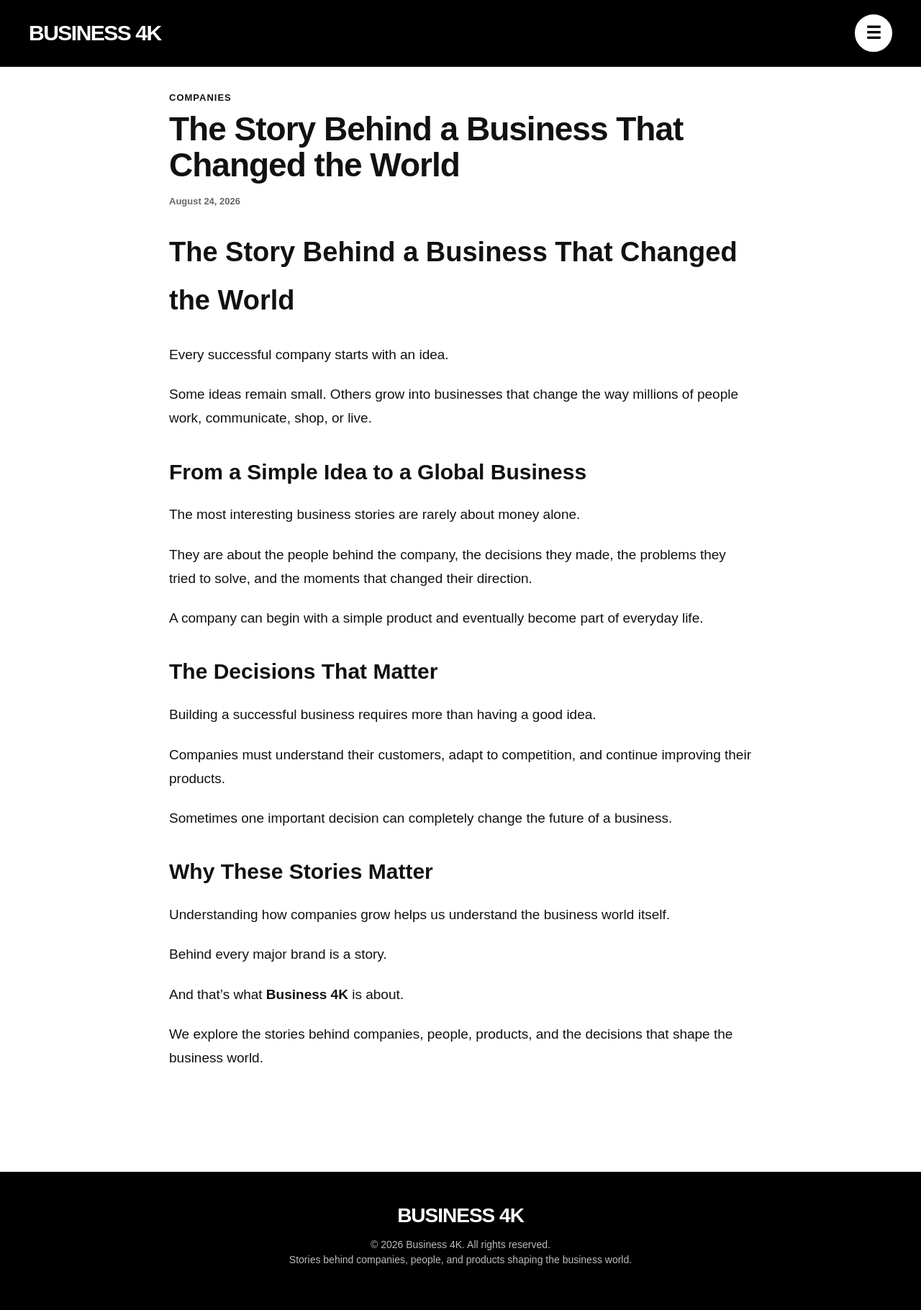
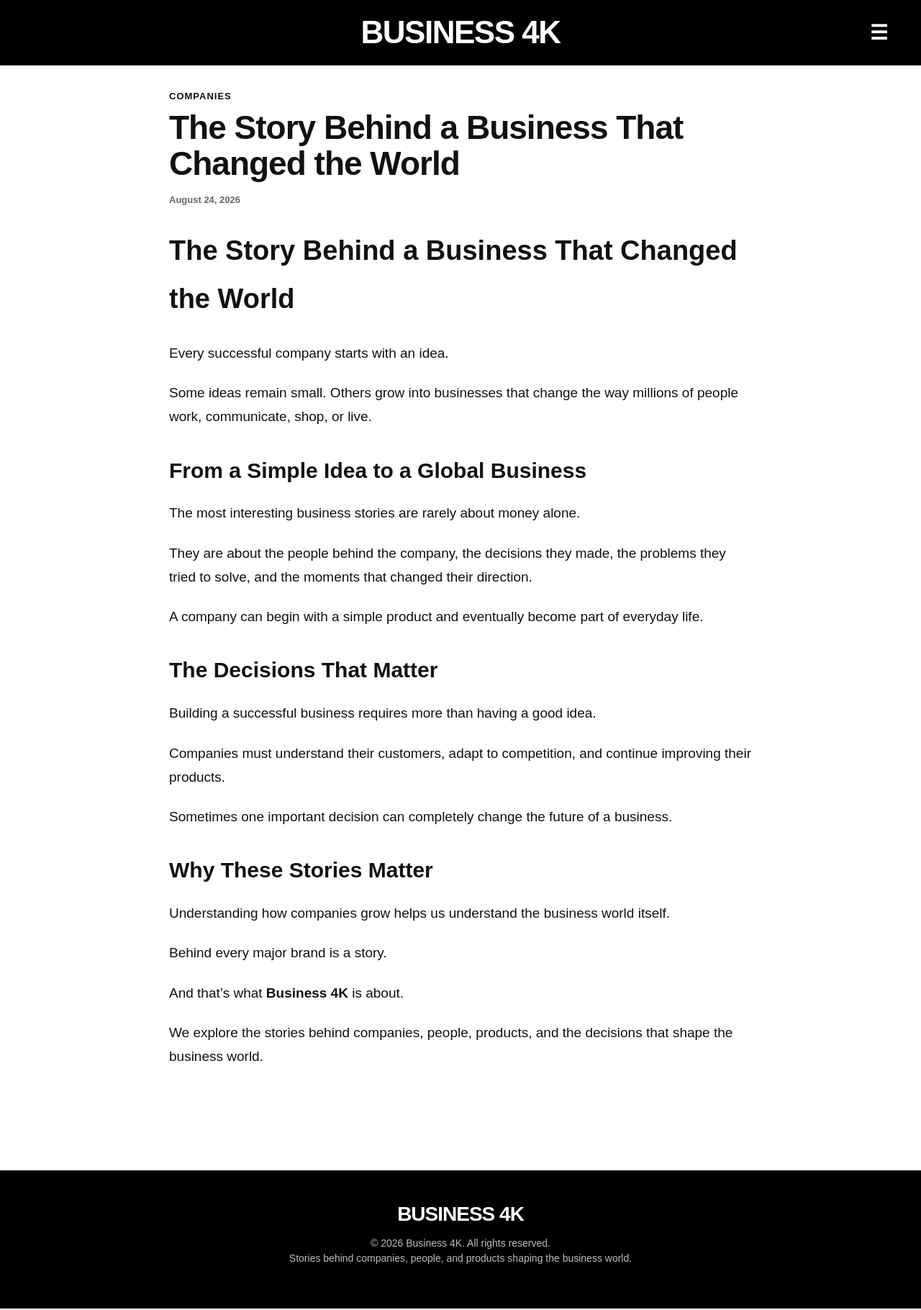
Before and after one commit to business4k/business4k, a Jekyll site: the page built from _posts/2026-08-24-first-business-story.md, in a window 1280 px wide. Shown: the whole page at 72% size. Built offline with Jekyll 4.4.1, drawn with Linux system fonts in a browser that asks for light colours.

Commit message:
Refactor CSS styles for layout and typography
Updated styles for layout and typography, including adjustments to the menu button and site logo sizes.

```diff
--- a/assets/style.css
+++ b/assets/style.css
@@ -36,29 +36,33 @@ body {
 
   display: flex;
   align-items: center;
-  justify-content: space-between;
+  justify-content: center;
+  position: relative;
 }
 
 .site-logo {
   color: #ffffff;
   text-decoration: none;
 
-  font-size: 30px;
+  font-size: 44px;
   font-weight: 900;
   letter-spacing: -1.5px;
 }
 
 .menu-button {
-  width: 52px;
-  height: 52px;
+  position: absolute;
+  right: 0;
 
-  border: 2px solid #ffffff;
-  border-radius: 50%;
+  width: auto;
+  height: auto;
 
-  background: #ffffff;
-  color: #000000;
+  border: none;
+  border-radius: 0;
 
-  font-size: 24px;
+  background: transparent;
+  color: #ffffff;
+
+  font-size: 28px;
   font-weight: 900;
 
   cursor: pointer;
@@ -164,7 +168,7 @@ main {
   font-size: 18px;
   line-height: 1.5;
 
-  color: #555555;
+  color: #111111;
 }
 
 .article-meta {
@@ -366,14 +370,11 @@ main {
   }
 
   .site-logo {
-    font-size: 25px;
+    font-size: 30px;
   }
 
   .menu-button {
-    width: 46px;
-    height: 46px;
-
-    font-size: 21px;
+    font-size: 24px;
   }
 
   /* NAVIGATION */
@@ -447,4 +448,4 @@ main {
   .footer-logo {
     font-size: 25px;
   }
-  }
+   }
```
